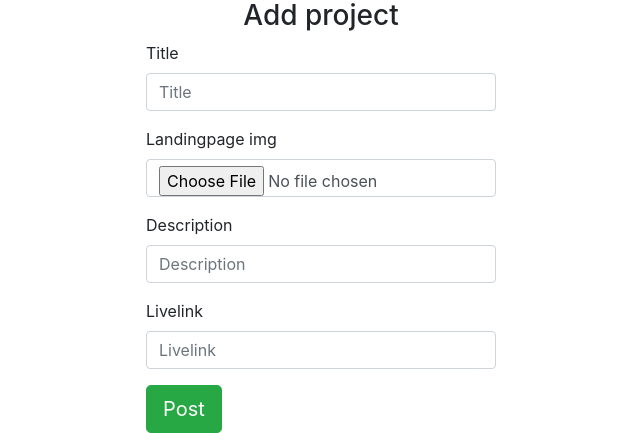
After one commit to fevenMwoldu/Awward, a Django app: page /project/ in a window 1280 px wide. The commit adds this page. Shown: the part 457-890 px from the top of the page, without its empty margins (319-959 px from the left). Run offline with Django 3.2, Linux system fonts and the light colour scheme; the visitor is signed in with stand-in values (Sample User, id 1); some libraries are stand-ins or nearby versions.

Commit message:
- Included the tinymce in the installed apps of the settings. - Included the url patterns with the tinymce and projects and logout - Created a new forms.py - Created add_project.html for adding of new projects - Modified my index with adding of livelinks - Included the add-project url in my navbar

```diff
--- a/awards/settings.py
+++ b/awards/settings.py
@@ -33,6 +33,7 @@ ALLOWED_HOSTS = []
 INSTALLED_APPS = [
     'projects',
     'bootstrap4',
+    'tinymce',
     'django.contrib.admin',
     'django.contrib.auth',
     'django.contrib.contenttypes',
--- a/awards/urls.py
+++ b/awards/urls.py
@@ -16,10 +16,14 @@ Including another URLconf
 from django.conf.urls import url,include
 from django.contrib import admin
 from django.contrib.auth import views
+from projects import views as my_views
+
 
 urlpatterns = [
     url(r'^admin/', admin.site.urls),
     url(r'',include('projects.urls')),
     url(r'^accounts/', include('registration.backends.simple.urls')),
-    url(r'^logout/$', views.logout, {"next_page": '/'})
+    url(r'^logout/$', views.logout, {"next_page": '/'}),
+    url(r'^tinymce/', include('tinymce.urls')),
+    url(r'^project/$', my_views.add_project, name = 'add-project')
 ]
--- /dev/null
+++ b/projects/forms.py
@@ -0,0 +1,16 @@
+from django import forms
+from .models import Project,Profile
+
+class photoForm(forms.Form):
+    your_name = forms.CharField(label='First Name',max_length=30)
+    email = forms.EmailField(label='Email')
+
+class ProjectForm(forms.ModelForm):
+    class Meta:
+        model = Project
+        exclude = ['']
+
+class ProfileForm(forms.ModelForm):
+    class Meta:
+        model = Profile
+        exclude = ['Address']
--- /dev/null
+++ b/projects/templates/add_project.html
@@ -0,0 +1,33 @@
+{%extends "base.html"%} {% load bootstrap4 %} {% block content %}
+<div>
+    <img src="../../../media/photos/projects.jpg" alt="no image" width="100%" height="400px">
+</div>
+<div class="container">
+    <div class="row">
+        <!-- Empty div -->
+        <div class="col-md-4"></div>
+        <div class="col-md-4">
+            {% if form.errors %}
+            <p> Some Information Might be Incorrect </p>
+            {% endif %}
+            <div class="panel panel-default">
+
+                <div class="panel-heading">
+                    <h3 class="text-center">Add project</h3>
+                </div>
+                <div class="panel-body">
+                    <form action="{%url 'add-project'%}" method="post" enctype="multipart/form-data">
+                        {%csrf_token%} {% bootstrap_form form%}
+                        <input type="submit" class="btn btn-success btn-lg" value="Post">
+                    </form>
+                </div>
+
+            </div>
+
+        </div>
+        <!-- empty div -->
+        <div class="col-md-4"></div>
+    </div>
+</div>
+
+{% endblock %}
--- a/projects/templates/index.html
+++ b/projects/templates/index.html
@@ -11,6 +11,7 @@
     <div class="card-body">
         <h2 class="card-title" style="text-align: center">{{ project.Title }}</h2>
         <p class="card-text" style="text-align: center">{{ project.Description }}</p>
+        <p class="card-text" style="text-align: center"><a href="{{ project.Livelink}}">Live Link</a></p>
 
     </div>
 </div>
--- a/projects/templates/navbar.html
+++ b/projects/templates/navbar.html
@@ -28,7 +28,7 @@
                             <a href="{%url 'index'%}" style="color: black">Home</a>
                         </li>
                         <li>
-                            <a href="" style="color: black">Add Project</a>
+                            <a href="{%url 'add-project'%}" style="color: black">Add Project</a>
                         </li>
                         <li>
                             <a href="/accounts/password/change" style="color: black">Change Password</a>
```
